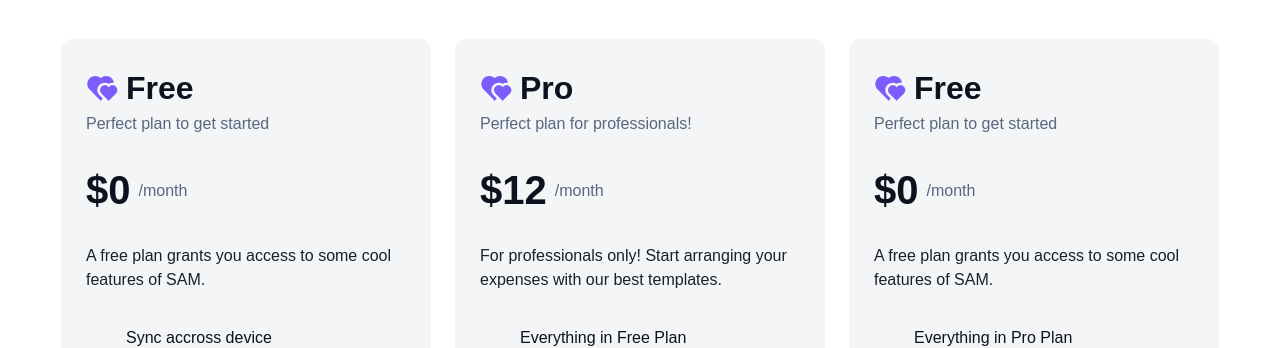
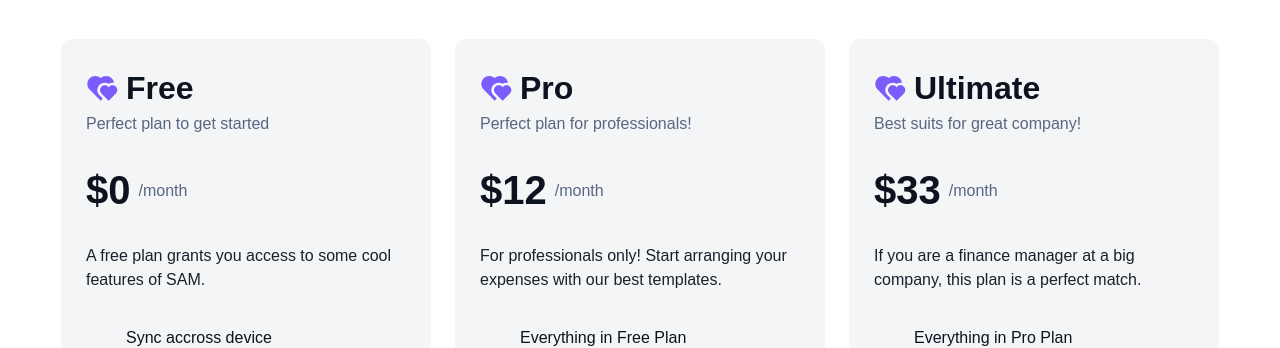
Before and after one commit to Mcdemzy/swift-asset-manager, a React (Create React App) app: page / in a window 1280 px wide. Shown: the part 4896-5244 px from the top of the page. Built offline with nearby package versions, Linux system fonts and the light colour scheme; some icons are missing.

Commit message:
Editing Pricing Component list

```diff
--- a/src/components/pricing/Pricing.jsx
+++ b/src/components/pricing/Pricing.jsx
@@ -142,20 +142,21 @@ const Pricing = () => {
             <div className="flex items-center gap-2">
               <RiHeartsFill className="text-[#7C5CFC] text-[2rem]" />
               <h4 className="text-[#0D121F] text-[2rem] font-[600] leading-[48px] tracking-[-3%]">
-                Free
+                Ultimate
               </h4>
             </div>
             <p className="text-[#596780] text-[1rem] font-[400] leading-[24px] tracking-[-2%]">
-              Perfect plan to get started
+              Best suits for great company!
             </p>
             <p className="text-[#0D121F] text-[2.5rem] font-[600] leading-[60px] tracking-[-3%] flex items-center gap-2 mt-6 mb-6">
-              $0
+              $33
               <span className="text-[1rem] text-[#596780] font-[500] leading-[27px] tracking-[-2%]">
                 /month
               </span>
             </p>
             <p className="text-[#1A202C] max-w-[320px] text-[1rem] font-[400] leading-[24px] tracking-[-2%] mb-8">
-              A free plan grants you access to some cool features of SAM.
+              If you are a finance manager at a big company, this plan is a
+              perfect match.
             </p>
 
             {/* CONTAINER DETAILS */}
```
